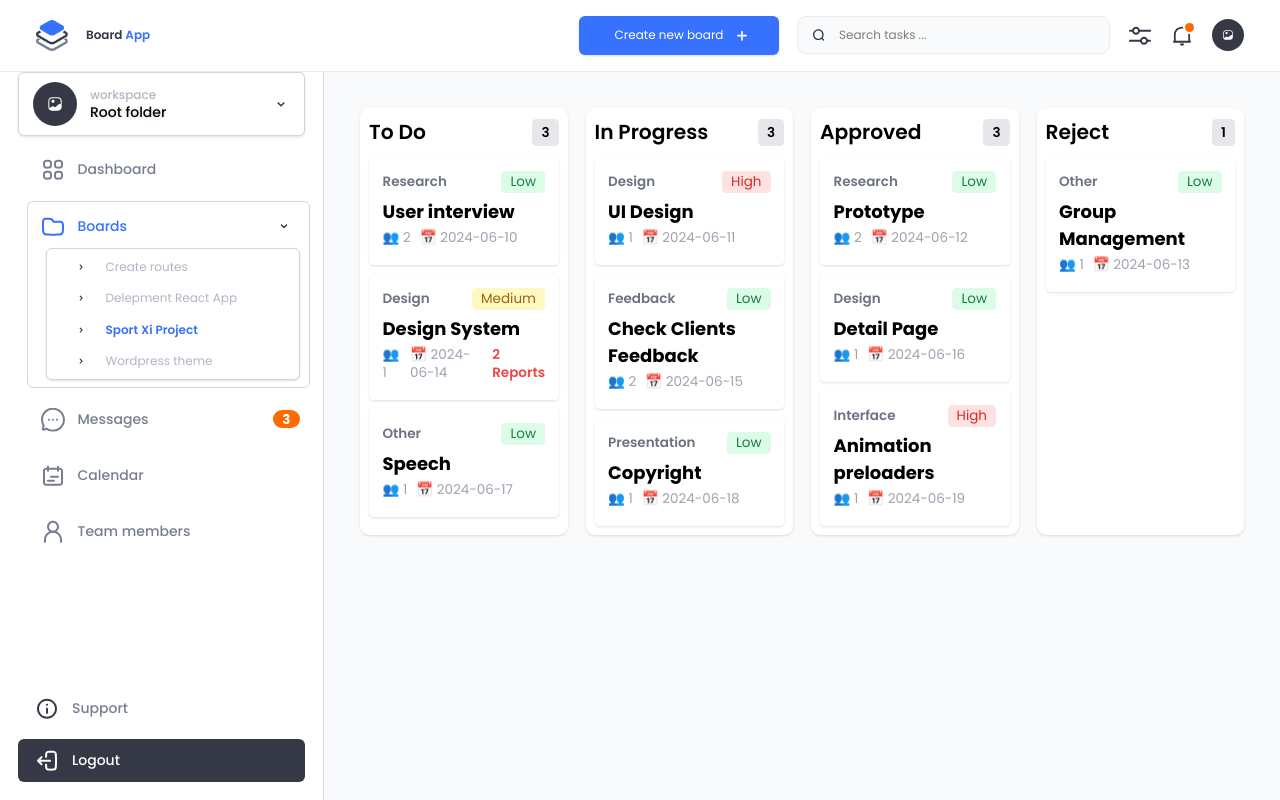
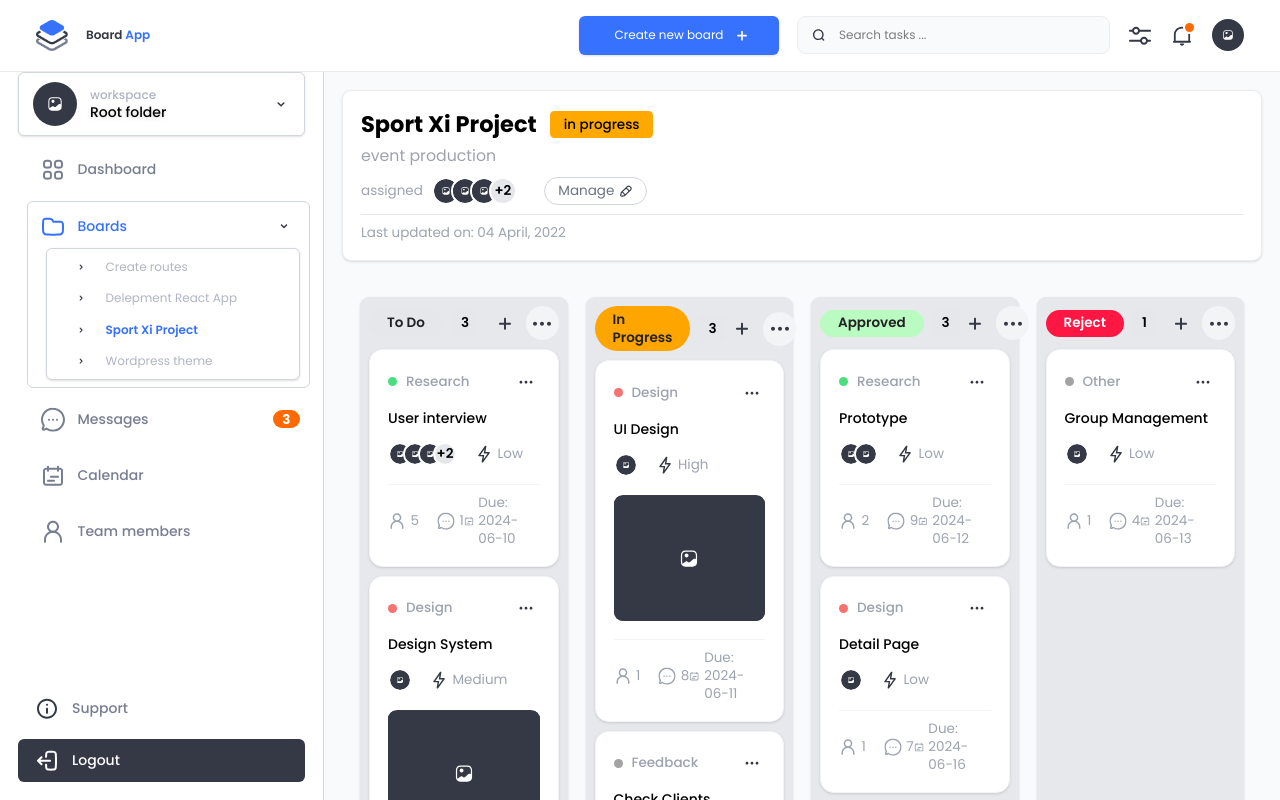
Before and after one commit to ManulaK/swimlane-dashboard, a Next.js app: page /boards/sport-xi-project in a window 1280 px wide. Shown: the top 800 px of the page. Built offline with nearby package versions, Linux system fonts and the light colour scheme.

Commit message:
Enhance task management features by adding multiple assignees, image support, and new color variables for task status.

```diff
--- a/public/mock/tasks.json
+++ b/public/mock/tasks.json
@@ -5,7 +5,7 @@
 		"status": "todo",
 		"category": "Research",
 		"priority": "Low",
-		"assignees": ["user1", "user2"],
+		"assignees": ["user1", "user2", "user3", "user4", "user5"],
 		"dueDate": "2024-06-10",
 		"reports": 0
 	},
@@ -17,7 +17,8 @@
 		"priority": "High",
 		"assignees": ["user3"],
 		"dueDate": "2024-06-11",
-		"reports": 0
+		"reports": 0,
+		"image": "/svg/default.svg"
 	},
 	{
 		"id": "3",
@@ -47,7 +48,8 @@
 		"priority": "Medium",
 		"assignees": ["user2"],
 		"dueDate": "2024-06-14",
-		"reports": 2
+		"reports": 2,
+		"image": "/svg/default.svg"
 	},
 	{
 		"id": "6",
@@ -57,7 +59,8 @@
 		"priority": "Low",
 		"assignees": ["user1", "user2"],
 		"dueDate": "2024-06-15",
-		"reports": 0
+		"reports": 0,
+		"image": "/svg/default.svg"
 	},
 	{
 		"id": "7",
--- a/src/app/boards/sport-xi-project/page.tsx
+++ b/src/app/boards/sport-xi-project/page.tsx
@@ -1,8 +1,10 @@
-import SwimlaneBoard from '@/components/SwimlaneBoard';
+import SwimlaneBoard from '@/components/SwimlaneBoard/SwimlaneBoard';
+import ProjectSummaryWidget from '@/components/SwimlaneBoard/ProjectSummaryWidget';
 
 export default function SportXiProjectPage() {
 	return (
 		<main className="min-h-screen" style={{ background: 'var(--color-bg)' }}>
+			<ProjectSummaryWidget />
 			<SwimlaneBoard />
 		</main>
 	);
--- a/src/app/globals.css
+++ b/src/app/globals.css
@@ -23,6 +23,7 @@
 	--color-yellow-700: #a16207;
 	--color-green-100: #dcfce7;
 	--color-green-700: #15803d;
+	--color-orange: #ffa800;
 }
 
 /* Responsive breakpoints for reference */
--- /dev/null
+++ b/src/components/AvatarGroup.tsx
@@ -0,0 +1,37 @@
+import Image from 'next/image';
+import React from 'react';
+
+interface AvatarGroupProps {
+	assignees: string[];
+	size?: number; // Optional: avatar size in px
+}
+
+const AvatarGroup: React.FC<AvatarGroupProps> = ({ assignees, size = 28 }) => {
+	const maxVisible = 3;
+	const visible = assignees.slice(0, maxVisible);
+	const extra = assignees.length - maxVisible;
+	return (
+		<div className="flex -space-x-2">
+			{visible.map((assignee, i) => (
+				<Image
+					key={i}
+					src="/svg/Image Team.svg"
+					alt={assignee}
+					width={size}
+					height={size}
+					className="rounded-full border-2 border-white"
+				/>
+			))}
+			{extra > 0 && (
+				<span
+					className="flex items-center justify-center bg-gray-200 text-xs font-semibold rounded-full border-2 border-white"
+					style={{ width: size, height: size }}
+				>
+					+{extra}
+				</span>
+			)}
+		</div>
+	);
+};
+
+export default AvatarGroup;
--- /dev/null
+++ b/src/components/SwimlaneBoard/ProjectSummaryWidget.tsx
@@ -0,0 +1,28 @@
+import Image from 'next/image';
+import AvatarGroup from '../AvatarGroup';
+
+function ProjectSummaryWidget() {
+	return (
+		<section className="bg-white rounded-lg shadow p-4 mb-4 border border-[var(--color-border)]">
+			<div className="flex items-center gap-3 mb-1">
+				<h1 className="text-xl font-bold">Sport Xi Project</h1>
+				<span className="text-xs font-medium text-black px-3 py-1 rounded" style={{ background: 'var(--color-orange)' }}>
+					in progress
+				</span>
+			</div>
+			<div className="text-sm text-gray-400 mb-2">event production</div>
+			<div className="flex items-center gap-2 mb-2">
+				<span className="text-xs text-gray-400">assigned</span>
+				<AvatarGroup assignees={['User 1', 'User 2', 'User 3', 'User 4', 'User 5']} />
+				<button className="ml-4 flex items-center gap-1 px-3 py-1 border border-gray-300 rounded-full text-xs text-gray-500 bg-white hover:bg-gray-50 transition">
+					Manage
+					<Image src="/svg/Pencil.svg" alt="Edit" width={14} height={14} />
+				</button>
+			</div>
+			<hr className="my-2 border-gray-200" />
+			<div className="text-xs text-gray-400">Last updated on: 04 April, 2022</div>
+		</section>
+	);
+}
+
+export default ProjectSummaryWidget;
--- a/src/components/SwimlaneBoard/Swimlane.tsx
+++ b/src/components/SwimlaneBoard/Swimlane.tsx
@@ -3,14 +3,22 @@ import React from 'react';
 import { useTaskStore, Task } from '../../store/taskStore';
 import TaskCard from './TaskCard';
 import { Droppable } from '@hello-pangea/dnd';
+import PlusIcon from '../icons/PlusIcon';
+import DotsIcon from '../icons/DotsIcon';
 
-interface SwimlaneProps {
+// Status color map
+const STATUS_COLORS: Record<string, string> = {
+	todo: '#E5E7EB', // gray-200
+	inprogress: '#FFA500', // orange
+	approved: '#B9FBC0', // light green
+	reject: '#FF1744', // red
+};
+
+const Swimlane: React.FC<{
 	status: Task['status'];
 	label: string;
 	droppableId: string;
-}
-
-const Swimlane: React.FC<SwimlaneProps> = ({ status, label, droppableId }) => {
+}> = ({ status, label, droppableId }) => {
 	const { tasks, searchQuery } = useTaskStore();
 	const filtered = tasks.filter((task) => {
 		const matchesStatus = task.status === status;
@@ -26,12 +34,25 @@ const Swimlane: React.FC<SwimlaneProps> = ({ status, label, droppableId }) => {
 					className="swimlane rounded-lg shadow p-2 min-h-[400px]"
 					ref={provided.innerRef}
 					{...provided.droppableProps}
-					style={{ background: 'var(--color-card)' }}
+					style={{ background: '#E6E8EC' }}
 				>
 					<div className="font-semibold text-lg mb-2 flex items-center justify-between">
-						<span>{label}</span>
-						<span className="text-xs rounded px-2 py-1" style={{ background: 'var(--color-gray-200)' }}>
-							{filtered.length}
+						{/* Left: Status label with color */}
+						<span
+							className="text-xs font-semibold px-4 py-1 rounded-full"
+							style={{ background: STATUS_COLORS[status] || '#E5E7EB', color: status === 'reject' ? '#fff' : '#222' }}
+						>
+							{label}
+						</span>
+						<span className="text-xs rounded px-2 py-1 bg-gray-200 ml-2">{filtered.length}</span>
+						{/* Right: Plus and Dots icons */}
+						<span className="flex items-center gap-1 ml-auto">
+							<button className="rounded-full p-1 hover:bg-gray-100 focus:bg-gray-200" title="Add task">
+								<PlusIcon />
+							</button>
+							<button className="rounded-full bg-gray-100 hover:bg-gray-200 p-1" title="More options">
+								<DotsIcon />
+							</button>
 						</span>
 					</div>
 					<div className="flex flex-col gap-2">
--- a/src/components/SwimlaneBoard/TaskCard.tsx
+++ b/src/components/SwimlaneBoard/TaskCard.tsx
@@ -1,54 +1,105 @@
 import React from 'react';
 import { Task } from '../../store/taskStore';
 import { Draggable } from '@hello-pangea/dnd';
+import DotsIcon from '../icons/DotsIcon';
+import MessageIcon from '../icons/MessageIcon';
+import UserIcon from '../icons/UserIcon';
+import InfoCircleIcon from '../icons/InfoCircleIcon';
+import CalendarIcon from '../icons/CalendarIcon';
+import Image from 'next/image';
+import AvatarGroup from '../AvatarGroup';
+import FlashIcon from '../icons/FlashIcon';
 
 interface TaskCardProps {
 	task: Task;
 	index: number;
 }
 
+const PRIORITY_COLORS: Record<string, { bg: string; text: string }> = {
+	High: { bg: 'var(--color-red-100)', text: 'var(--color-red-600)' },
+	Medium: { bg: 'var(--color-yellow-100)', text: 'var(--color-yellow-700)' },
+	Low: { bg: 'var(--color-green-100)', text: 'var(--color-green-700)' },
+};
+const CATEGORY_COLORS: Record<string, string> = {
+	Research: '#4ADE80', // green
+	Design: '#F87171', // red
+	// add more as needed
+};
+
 const TaskCard: React.FC<TaskCardProps> = ({ task, index }) => {
 	return (
 		<Draggable draggableId={task.id} index={index}>
 			{(provided) => (
 				<div
-					className="task-card rounded shadow p-3 cursor-pointer transition"
-					style={{ background: 'var(--color-gray-50)' }}
+					className="task-card rounded-xl shadow p-4 cursor-pointer transition flex flex-col gap-2 border border-gray-100 bg-white"
 					ref={provided.innerRef}
 					{...provided.draggableProps}
 					{...provided.dragHandleProps}
 					onMouseOver={(e) => (e.currentTarget.style.background = 'var(--color-gray-100)')}
 					onMouseOut={(e) => (e.currentTarget.style.background = 'var(--color-gray-50)')}
 				>
+					{/* Header: Category + Dots */}
 					<div className="flex items-center justify-between mb-1">
-						<span className="text-xs font-semibold" style={{ color: 'var(--color-gray-500)' }}>
-							{task.category}
+						<span className="flex items-center gap-2 text-xs font-semibold" style={{ color: 'var(--color-gray-400)' }}>
+							<span
+								className="inline-block w-2 h-2 rounded-full"
+								style={{ background: CATEGORY_COLORS[task.category] || '#A3A3A3' }}
+							></span>
+							<span className="font-medium" style={{ color: 'var(--color-gray-400)' }}>
+								{task.category}
+							</span>
 						</span>
-						<span
-							className="text-xs px-2 py-0.5 rounded"
-							style={{
-								background:
-									task.priority === 'High'
-										? 'var(--color-red-100)'
-										: task.priority === 'Medium'
-										? 'var(--color-yellow-100)'
-										: 'var(--color-green-100)',
-								color:
-									task.priority === 'High'
-										? 'var(--color-red-600)'
-										: task.priority === 'Medium'
-										? 'var(--color-yellow-700)'
-										: 'var(--color-green-700)',
-							}}
-						>
-							{task.priority}
+						<button className="p-1 rounded-full hover:bg-gray-100">
+							<DotsIcon width={18} height={18} />
+						</button>
+					</div>
+					{/* Title */}
+					<div className="font-medium text-md mb-1 text-black leading-snug text-[14px]">{task.title}</div>
+					{/* Assignees + Priority */}
+					<div className="flex items-center gap-2 mb-2">
+						<AvatarGroup assignees={task.assignees} size={24} />
+						<span className="flex items-center gap-1 text-xs px-2 py-0.5 text-gray-400 ">
+							<FlashIcon className="w-4 h-4 text-gray-200" /> {task.priority}
 						</span>
 					</div>
-					<div className="font-bold text-base mb-1">{task.title}</div>
-					<div className="flex items-center text-xs gap-2 mb-1" style={{ color: 'var(--color-gray-400)' }}>
-						<span>👥 {task.assignees.length}</span>
-						<span>📅 {task.dueDate}</span>
-						{task.reports > 0 && <span style={{ color: 'var(--color-red-500)', fontWeight: 600 }}>{task.reports} Reports</span>}
+					{/* Task image if present */}
+					{task.image && (
+						<div className="w-full h-28 bg-[#393C48] rounded-lg flex items-center justify-center mb-2 overflow-hidden">
+							<Image
+								src={task.image}
+								alt={task.title}
+								width={300}
+								height={80}
+								className="object-cover w-full h-full"
+								style={{ minHeight: 80, minWidth: 100 }}
+								onError={(e) => {
+									e.currentTarget.src = '/svg/Image.svg';
+									e.currentTarget.className = 'w-8 h-8 text-gray-400';
+								}}
+							/>
+						</div>
+					)}
+					{/* Footer: Links, Comments, Due/Reports */}
+					<div className="flex items-center justify-between pt-2 border-t border-gray-100 text-xs">
+						<div className="flex items-center gap-4">
+							<span className="flex items-center gap-1 text-gray-400">
+								<UserIcon className="w-4 h-4" /> {task.assignees.length}
+							</span>
+							<span className="flex items-center gap-1 text-gray-400">
+								<MessageIcon className="w-4 h-4" /> {Math.floor(Math.random() * 10)}
+							</span>
+						</div>
+						<div className="flex items-center gap-2">
+							{task.reports > 0 ? (
+								<span className="flex items-center gap-1 text-red-500 font-semibold">
+									<InfoCircleIcon width={16} height={16} /> {task.reports} Reports
+								</span>
+							) : (
+								<span className="flex items-center gap-1 text-gray-400">
+									<CalendarIcon className="w-4 h-4" /> Due: {task.dueDate}
+								</span>
+							)}
+						</div>
 					</div>
 				</div>
 			)}
--- a/src/components/SwimlaneBoard/index.ts
+++ /dev/null
@@ -1 +0,0 @@
-export { default } from './SwimlaneBoard';
--- /dev/null
+++ b/src/components/icons/DotsIcon.tsx
@@ -0,0 +1,19 @@
+import React from 'react';
+
+const DotsIcon = ({ className = '', ...props }: React.SVGProps<SVGSVGElement>) => (
+	<svg width="24" height="25" viewBox="0 0 24 25" fill="none" xmlns="http://www.w3.org/2000/svg" className={className} {...props}>
+		<g clipPath="url(#clip0_219_52)">
+			<path
+				d="M5 10.73C3.9 10.73 3 11.63 3 12.73C3 13.83 3.9 14.73 5 14.73C6.1 14.73 7 13.83 7 12.73C7 11.63 6.1 10.73 5 10.73ZM19 10.73C17.9 10.73 17 11.63 17 12.73C17 13.83 17.9 14.73 19 14.73C20.1 14.73 21 13.83 21 12.73C21 11.63 20.1 10.73 19 10.73ZM12 10.73C10.9 10.73 10 11.63 10 12.73C10 13.83 10.9 14.73 12 14.73C13.1 14.73 14 13.83 14 12.73C14 11.63 13.1 10.73 12 10.73Z"
+				fill="#353945"
+			/>
+		</g>
+		<defs>
+			<clipPath id="clip0_219_52">
+				<rect width="24" height="24" fill="white" transform="translate(0 0.72998)" />
+			</clipPath>
+		</defs>
+	</svg>
+);
+
+export default DotsIcon;
--- /dev/null
+++ b/src/components/icons/FlashIcon.tsx
@@ -0,0 +1,21 @@
+import React from 'react';
+
+const FlashIcon = (props: React.SVGProps<SVGSVGElement>) => (
+	<svg width="24" height="25" viewBox="0 0 24 25" fill="none" xmlns="http://www.w3.org/2000/svg" {...props}>
+		<g clipPath="url(#clip0_219_18)">
+			<path
+				fillRule="evenodd"
+				clipRule="evenodd"
+				d="M12.3609 13.7301L11.376 19.6397L17.0885 11.7301H11.6391L12.624 5.82043L6.91151 13.7301H12.3609ZM15.2984 1.93964C15.4722 0.897001 14.1202 0.332846 13.5013 1.18975L4.14508 14.1446C3.66745 14.8059 4.13999 15.7301 4.95576 15.7301H10L8.7016 23.5205C8.52782 24.5631 9.8798 25.1273 10.4987 24.2704L19.8549 11.3155C20.3326 10.6542 19.86 9.73005 19.0442 9.73005H14L15.2984 1.93964Z"
+				fill="#353945"
+			/>
+		</g>
+		<defs>
+			<clipPath id="clip0_219_18">
+				<rect width="24" height="24" fill="white" transform="translate(0 0.72998)" />
+			</clipPath>
+		</defs>
+	</svg>
+);
+
+export default FlashIcon;
--- /dev/null
+++ b/src/components/icons/PlusIcon.tsx
@@ -0,0 +1,12 @@
+import React from 'react';
+
+const PlusIcon = ({ className = '', ...props }: React.SVGProps<SVGSVGElement>) => (
+	<svg width="24" height="25" viewBox="0 0 24 25" fill="none" xmlns="http://www.w3.org/2000/svg" className={className} {...props}>
+		<path
+			d="M12 6.72998C12.5523 6.72998 13 7.1777 13 7.72998V11.73H17C17.5523 11.73 18 12.1777 18 12.73C18 13.2823 17.5523 13.73 17 13.73H13V17.73C13 18.2823 12.5523 18.73 12 18.73C11.4477 18.73 11 18.2823 11 17.73V13.73H7C6.44772 13.73 6 13.2823 6 12.73C6 12.1777 6.44772 11.73 7 11.73H11V7.72998C11 7.1777 11.4477 6.72998 12 6.72998Z"
+			fill="#353945"
+		/>
+	</svg>
+);
+
+export default PlusIcon;
--- a/src/store/taskStore.ts
+++ b/src/store/taskStore.ts
@@ -9,6 +9,7 @@ export type Task = {
 	assignees: string[];
 	dueDate: string;
 	reports: number;
+	image?: string;
 };
 
 type TaskStore = {
```
Also changed, not shown: public/images/default-image.png (added), public/svg/default.svg (added).
